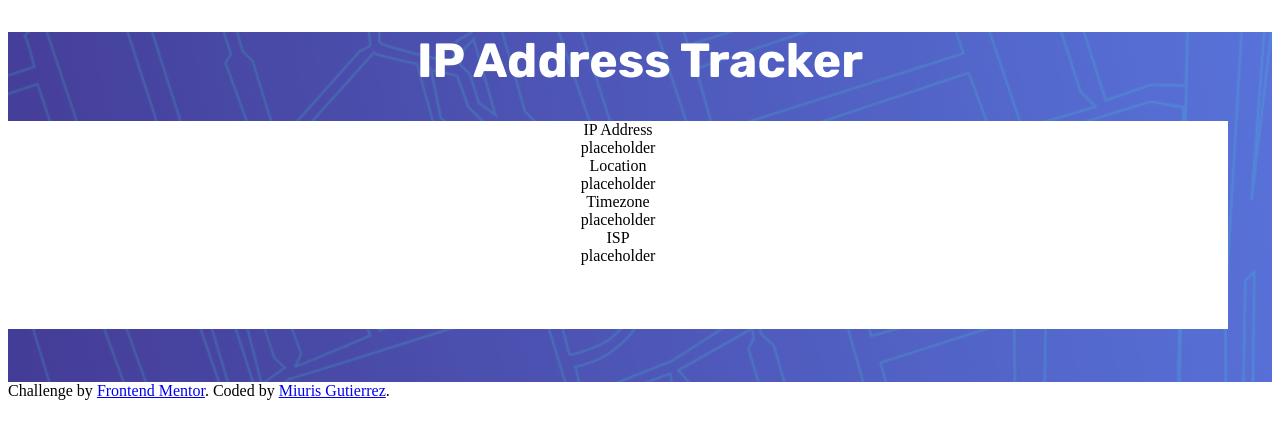
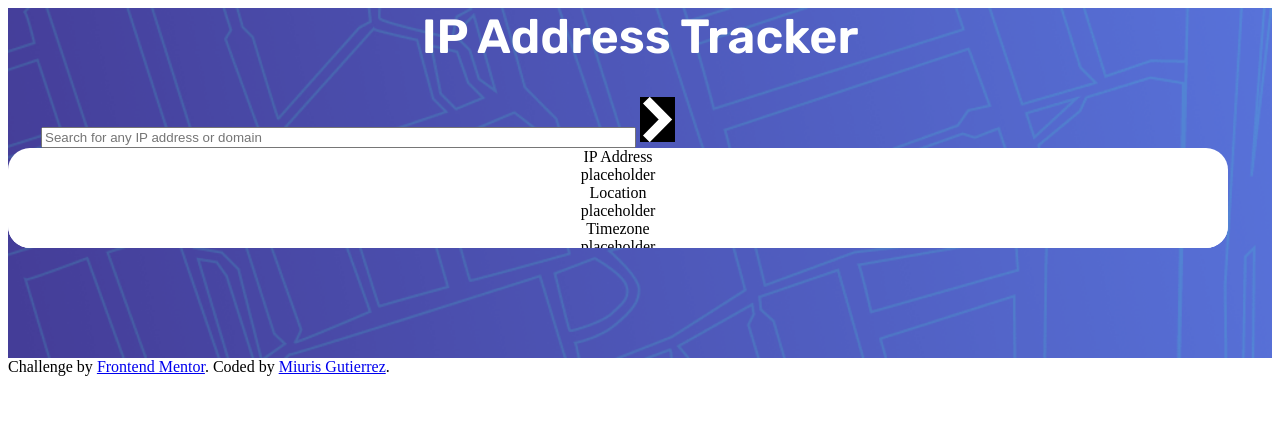
Before and after one commit to miuris/miuris.github.io, a plain HTML site: page index.html in a window 1280 px wide. Drawn offline with nearby package versions, Linux system fonts and the light colour scheme.

Commit message:
Adjusted icon-arrow styling and cleane dup css/js files

```diff
--- a/app.js
+++ b/app.js
@@ -5,7 +5,7 @@ import "leaflet/dist/leaflet.css";
 
 
 
-<section>
+{/* <section>
     <div className="absolute -z-10">
         <img src="/images/pattern-bg-desktop.png" alt="Blueprint layout" className="w-full">
             IP Address Tracker
@@ -19,4 +19,4 @@ import "leaflet/dist/leaflet.css";
             ISP
 
     </div>
-</section>
+</section>     */}
--- a/index.html
+++ b/index.html
@@ -14,17 +14,7 @@
 <link rel="preconnect" href="https://fonts.gstatic.com" crossorigin>
 <link href="https://fonts.googleapis.com/css2?family=Rubik:ital,wght@0,300..900;1,300..900&display=swap" rel="stylesheet">
   <title>IP Address Tracker</title>
-  <!-- Feel free to remove these styles or customise in your own stylesheet 👍 -->
-  <!--   <style>
-    .attribution {
-      font-size: 11px;
-      text-align: center;
-    }
 
-    .attribution a {
-      color: hsl(228, 45%, 44%);
-    }
-  </style> -->
 </head>
 <body>
   <main>
@@ -32,9 +22,7 @@
       <h1>IP Address Tracker</h1>
       <div class="ipaddress-input">
         <input type="text" placeholder="Search for any IP address or domain">
-        <div>
           <img class="icon-arrow" src="/images/icon-arrow.svg" alt="icon of an arrow">
-        </div>
         <div class="display-container">
           <div class="display">
             <div>IP Address</div>
--- a/styles.css
+++ b/styles.css
@@ -1,16 +1,3 @@
-/* @import url('https://fonts.googleapis.com/css2?family=Rubik:ital,wght@0,300..900;1,300..900&display=swap');
-
-@tailwind base;
-@tailwind components;
-@tailwind utilities;
-
-body {
-    margin: 0;
-    font-family: "Rubik", sans-serif;
-    -webkit-font-smoothing: antialiased;
-    -moz-osx-font-smoothing: grayscale;
-} */
-
 * {
     box-sizing: border-box;
 }
@@ -21,24 +8,36 @@ header {
     text-align: center;
 }
 .ipaddress-input {
-    width: 500px;
-    display: flex;
+    width: 700px;
+    height: 60px;
+
+}
+input {
+    width: 85%;
+}
+input::display-container {
+    color: hsl(0, 0%, 59%);
+
 }
 h1 {
-    font-family: Rubik;
+    font-family: Rubik, sans-serif;
     font-size: 3rem;
     text-align: center;
     color: white;
-}
-.rubik-<uniquifier> {
-  font-family: "Rubik", sans-serif;
-  font-optical-sizing: auto;
-  font-weight: 400;
-  font-style: normal;
+    margin-top: 0;
+    font-weight: 600;
+    font-optical-sizing: auto;
+    font-style: normal;
 }
 .display-container {
     height: 100px;
     position: absolute;
     background-color: white;
     width: 1220px;
+    border-radius: 22px;
+    overflow: hidden;
 }
+.icon-arrow {
+    width: 5%;
+    background-color: black;
+}
```
